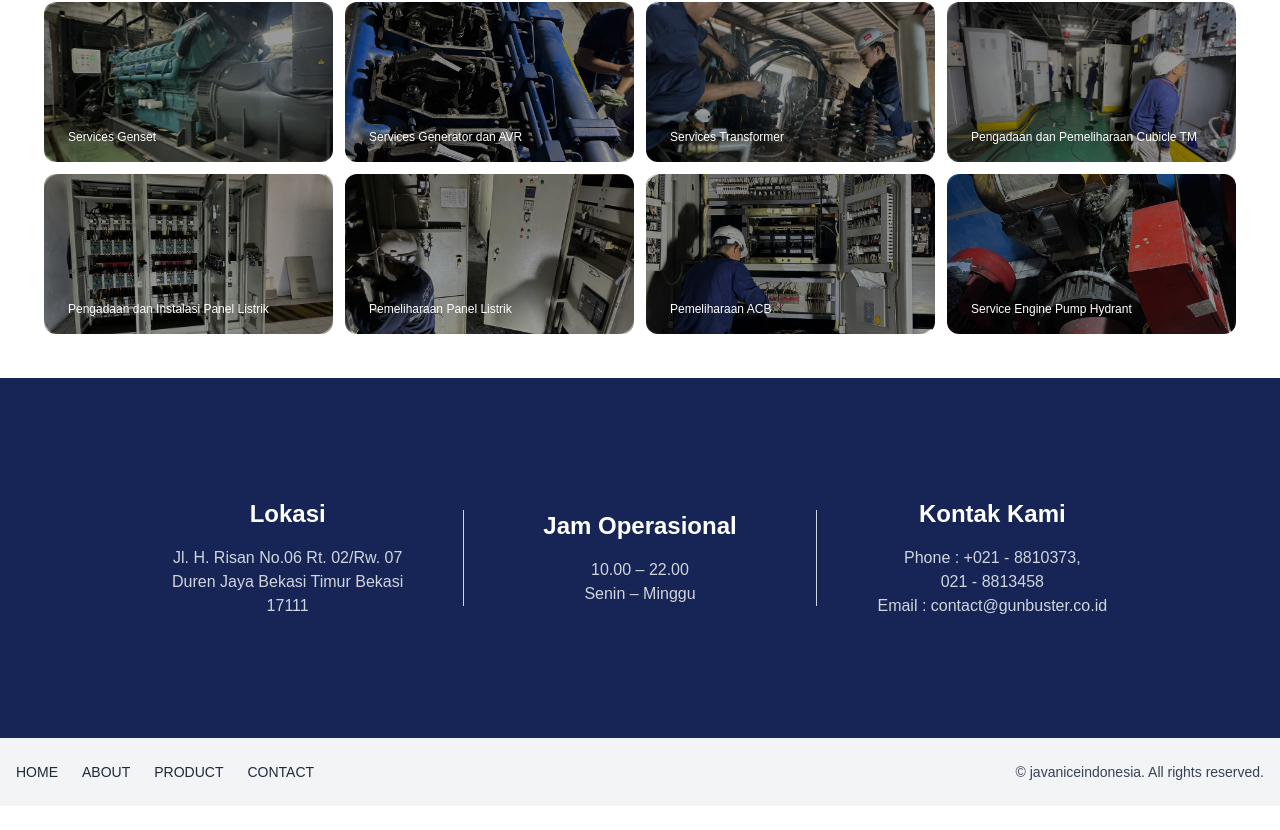
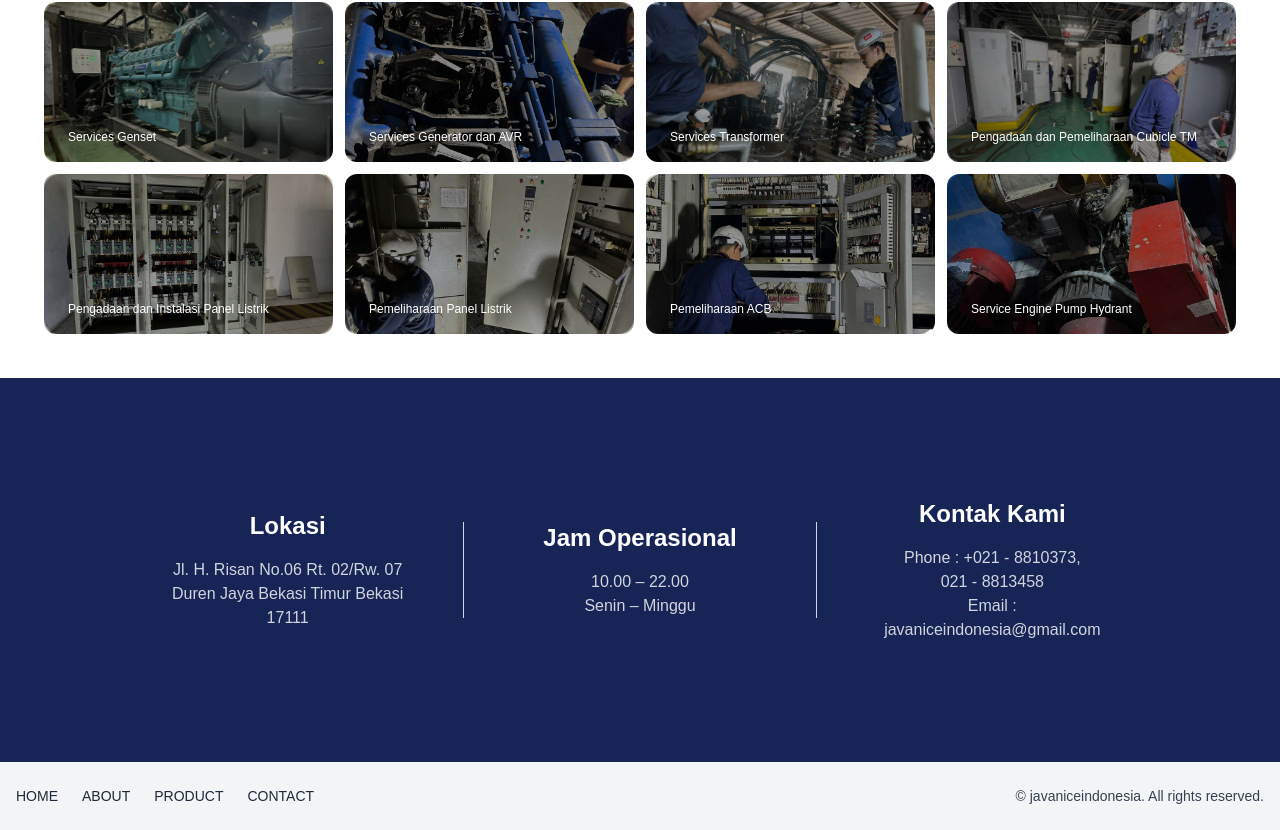
Before and after one commit to MRidhoPS/javaniceindonesia, a Next.js app: page / in a window 1280 px wide. Shown: the part 642-1472 px from the top of the page. Before the commit the page ends 1448 px from the top, so only its background shows below. Built offline with nearby package versions, Linux system fonts and the light colour scheme.

Commit message:
change email

```diff
--- a/components/bottom_info.js
+++ b/components/bottom_info.js
@@ -32,7 +32,7 @@ export default function BottomInfo() {
                 <div className="flex-1">
                     <h2 className="text-2xl font-semibold mb-4 text-white">Kontak Kami</h2>
                     <p className="text-gray-300">Phone : +021 - 8810373, <br/> 021 - 8813458</p>
-                    <p className="text-gray-300">Email : contact@gunbuster.co.id</p>
+                    <p className="text-gray-300">Email : javaniceindonesia@gmail.com</p>
                 </div>
             </div>
 
```
